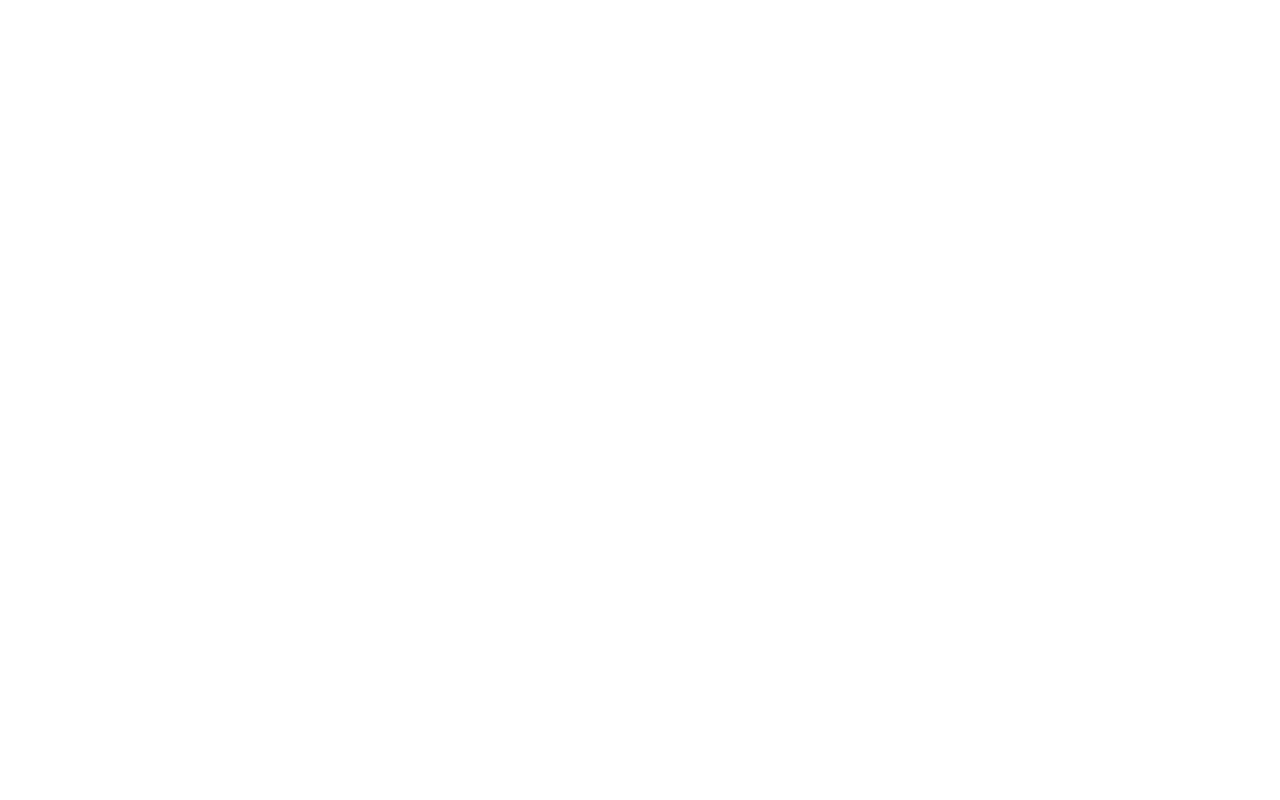
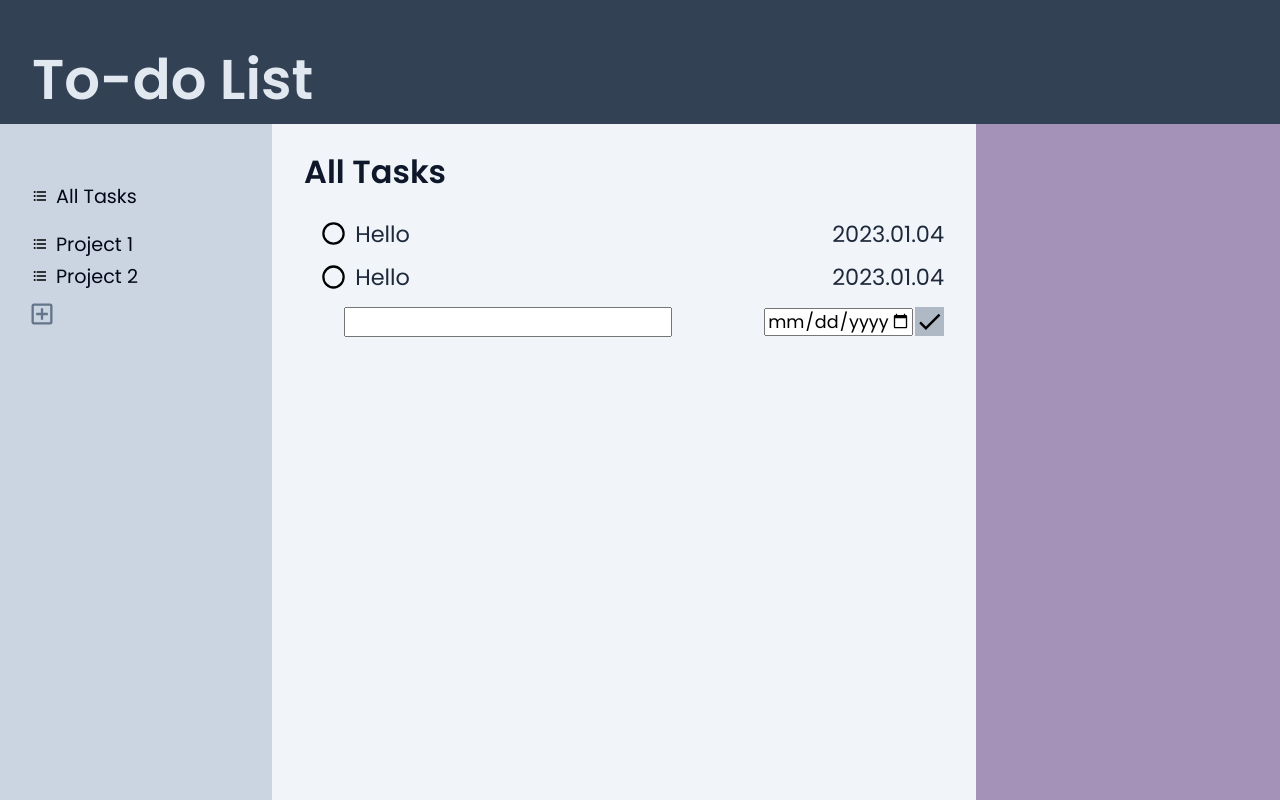
Before and after one commit to jaeykos/odin-toDoList, a website built with webpack: page dist/index.html in a window 1280 px wide. Built offline with nearby package versions, Linux system fonts and the light colour scheme.

Commit message:
lay out website with html and css

```diff
--- a/dist/index.html
+++ b/dist/index.html
@@ -4,8 +4,64 @@
     <meta charset="UTF-8">
     <meta name="viewport" content="width=device-width, initial-scale=1.0">
     <title>Document</title>
+    <link rel="stylesheet" href="reset.css">
+    <link rel="stylesheet" href="style.css">
 </head>
 <body>
+    <div id="topBar">
+        To-do List
+    </div>
+    <div id = "lowerSection">
+        <div id="leftMenu">
+            <div id="projectBrowser">
+                <div class="projectItem" id="AllTasks">
+                    <div class="projectIcon"></div>
+                    <div class="projectItemName" >All Tasks</div>
+                </div>
+                <div class="projectItem" >
+                    <div class="projectIcon"></div>
+                    <div class="projectItemName" >Project 1</div>
+                    <div class="deleteProject"></div>
+                </div>
+                <div class="projectItem" >
+                    <div class="projectIcon"></div>
+                    <div class="projectItemName" >Project 2</div>
+                    <div class="deleteProject"></div>
+                </div>
+            </div>
+            <div id="newProjectDiv">
+                <div id="addProjectBtn"></div>
+                <div id="newProjectInputDiv">
+                    <input type="text" id="projectNameInput">
+                    <div id="projectNameOkay"></div>
+                </div>
+            </div>
+        </div>
+        <div id="taskBrowser">
+            <div id="projectHeader">All Tasks</div>
+            <div id="taskList">
+                <div class="taskDiv">
+                    <div class="circleIcon"></div>
+                    <div class="taskName">Hello</div>
+                    <div class="dueDate"> 2023.01.04</div>
+                </div>
+                <div class="taskDiv">
+                    <div class="circleIcon"></div>
+                    <div class="taskName">Hello</div>
+                    <div class="dueDate"> 2023.01.04</div>
+                </div>
+            </div>
+            <div id="newTaskDiv">
+                <div id="addTaskBtn"></div>
+                <div id="newTaskInputDiv">
+                    <input type="text" id="taskNameInput">
+                    <input type="date" id="dueDateInput">
+                    <div id="taskNameOkay"></div>
+                </div>
+            </div>
+        </div>
+    </div>
+
 
 </body>
 </html>
--- /dev/null
+++ b/dist/main.js
@@ -0,0 +1 @@
+document.addEventListener("click",(a=>{"addNewProject"==a.target.id||"addProjectBtn"==a.target.id||"addNewTask"==a.target.id||"addTaskBtn"==a.target.id||"projectName"==a.target.className||"taskname"==a.target.className||"dueDate"==a.target.className||"taskRadioBtn"==a.target.className||a.target.className}));
--- /dev/null
+++ b/dist/reset.css
@@ -0,0 +1,48 @@
+/* http://meyerweb.com/eric/tools/css/reset/
+   v2.0 | 20110126
+   License: none (public domain)
+*/
+
+html, body, div, span, applet, object, iframe,
+h1, h2, h3, h4, h5, h6, p, blockquote, pre,
+a, abbr, acronym, address, big, cite, code,
+del, dfn, em, img, ins, kbd, q, s, samp,
+small, strike, strong, sub, sup, tt, var,
+b, u, i, center,
+dl, dt, dd, ol, ul, li,
+fieldset, form, label, legend,
+table, caption, tbody, tfoot, thead, tr, th, td,
+article, aside, canvas, details, embed,
+figure, figcaption, footer, header, hgroup,
+menu, nav, output, ruby, section, summary,
+time, mark, audio, video {
+	margin: 0;
+	padding: 0;
+	border: 0;
+	font-size: 100%;
+
+	vertical-align: baseline;
+}
+/* HTML5 display-role reset for older browsers */
+article, aside, details, figcaption, figure,
+footer, header, hgroup, menu, nav, section {
+	display: block;
+}
+body {
+	line-height: 1;
+}
+ol, ul {
+	list-style: none;
+}
+blockquote, q {
+	quotes: none;
+}
+blockquote:before, blockquote:after,
+q:before, q:after {
+	content: '';
+	content: none;
+}
+table {
+	border-collapse: collapse;
+	border-spacing: 0;
+}
--- /dev/null
+++ b/dist/style.css
@@ -0,0 +1,241 @@
+@import url('https://fonts.googleapis.com/css2?family=Poppins:wght@200;300;400;500;600;700&display=swap');
+
+* {
+    font-family: 'Poppins', sans-serif;
+}
+
+
+body{
+    display: flex;
+    flex-direction: column;
+    background-color: rgb(165, 146, 184);
+    height: 100vh;
+}
+
+#topBar{
+    display: flex;
+    flex-direction: row;
+    height: 8rem;
+    background-color: #334155;
+    align-items: flex-end;
+    font-weight: 600;
+    font-size: 3.5rem;
+    padding-left: 2rem;
+    padding-bottom: 1rem;
+    color: #e2e8f0;
+}
+
+#lowerSection{
+    display: flex;
+    flex-direction: row;
+    height: 100%;
+}
+
+#leftMenu{
+    display: flex;
+    flex-direction: column;
+    justify-items: flex-start;
+    min-width: 15rem;
+    background-color: #cbd5e1;
+    padding-inline: 1rem;
+    padding-top: 2.5rem;
+    color: #020617;
+}
+
+.projectItem{
+    display: flex;
+    flex-direction: row;
+    width: 100%;
+    height: 2rem;
+    margin: 0;
+    align-items: center;
+    border-radius: 3px;
+}
+
+.projectItem:hover  .deleteProject{
+    display: block;
+}
+
+
+.projectItem:hover{
+    opacity: 80%;
+    background-color: #94a3b8;
+}
+
+.projectIcon{
+    background-image: url("../src/resources/projectIcon.svg");
+    height: 1rem;
+    width: 1rem;
+    margin-left: 1rem;
+    margin-right: .5rem;
+    cursor: pointer;
+}
+
+.projectItemName{
+    font-size: 1.2rem;
+    font-weight: 400;
+}
+
+
+
+.deleteProject{
+    display: none;
+    background-image: url("../src/resources/x.svg");
+    height: 1.5rem;
+    width: 1.5rem;
+    margin-left: auto;
+    margin-right: .5rem;
+    cursor: pointer;
+}
+
+#AllTasks{
+    margin-top: 1rem;
+    margin-bottom: 1rem;
+}
+
+#taskBrowser{
+    display: flex;
+    flex-direction: column;
+    padding: 2rem;
+    width: clamp(10rem,70%,40rem);
+    background-color: #f1f5f9;
+}
+
+#projectHeader{
+    font-weight: 600;
+    font-size: 2rem;
+    margin-bottom: 2rem;
+    color:#0f172a;
+
+}
+
+.taskDiv{
+    display: flex;
+    flex-direction: row;
+    align-items: center;
+    justify-content: flex-start;
+    font-size: 1.4rem;
+    font-weight: 400;
+    margin-bottom: 1rem;
+    color: #1e293b;
+}
+
+.circleIcon{
+    background-image: url("../src/resources/circle.svg");
+    height: 1.7rem;
+    width: 1.7rem;
+    margin-left: 1rem;
+    margin-right: .5rem;
+    cursor: pointer;
+}
+
+.taskName{
+
+}
+
+.dueDate{
+    margin-left: auto;
+}
+#newProjectDiv{
+    margin-top: .5rem;
+    height: 2rem;
+    width: 100%;
+    display: flex;
+    flex-direction: row;
+    cursor: pointer;
+}
+#addProjectBtn{
+    display: block;
+    background-image: url("../src/resources/add.svg");
+    height: 1.75rem;
+    width: 1.75rem;
+    margin-left: .78rem;
+    cursor: pointer;
+    filter: invert(46%) sepia(9%) saturate(1083%) hue-rotate(176deg) brightness(94%) contrast(86%);
+}
+
+#newProjectInputDiv{
+    display: none;
+    flex-direction: row;
+    align-items: center;
+}
+
+#projectNameInput{
+    margin-left: 2.5rem;
+    width: 10rem;
+    height: 1.5rem;
+    font-size: 1.1rem;
+}
+#projectNameOkay{
+    background-image: url("../src/resources/check.svg");
+    height: 1.8rem;
+    width: 1.8rem;
+    margin-left: .78rem;
+    cursor: pointer;
+    margin-left: 2px;
+    background-color: #afb8c5;
+}
+
+#projectNameOkay:hover{
+    background-color: #94a3b8;
+}
+
+
+#newTaskDiv{
+    height: auto;
+    width: 100%;
+    display: flex;
+    flex-direction: row;
+    cursor: pointer;
+}
+
+#addTaskBtn{
+    display: none;
+    background-image: url("../src/resources/add.svg");
+    height: 2rem;
+    width: 2rem;
+    margin-left: 1rem;
+    cursor: pointer;
+    filter: invert(88%) sepia(84%) saturate(5208%) hue-rotate(175deg) brightness(78%) contrast(77%);
+}
+
+#newTaskInputDiv{
+    display: flex;
+    flex-direction: row;
+    align-items: center;
+    justify-items: flex-end;
+    width: 100%;
+}
+
+#taskNameInput{
+    margin-left: 2.5rem;
+    height: 1.5rem;
+    font-size: 1.1rem;
+    width: clamp(2rem, 50%, 40rem);
+}
+
+#dueDateInput{
+    margin-left: auto;
+    margin-right: 0;
+    width: 9rem;
+    min-width: 9rem;
+    max-width: 9rem;
+    height: 1.5rem;
+    font-size: 1.1rem;
+}
+
+#taskNameOkay{
+    background-image: url("../src/resources/check.svg");
+    height: 1.8rem;
+    width: 1.8rem;
+    min-width: 1.8rem;
+    margin-right: 0;
+    cursor: pointer;
+    margin-left: 2px;
+    background-color: #afb8c5;
+}
+
+#taskNameOkay:hover{
+    background-color: #94a3b8;
+
+}
```
Also changed, not shown: src/resources/add.svg (added), src/resources/check.svg (added), src/resources/circle.svg (added), src/resources/projectIcon.svg (added), src/resources/x.svg (added).
